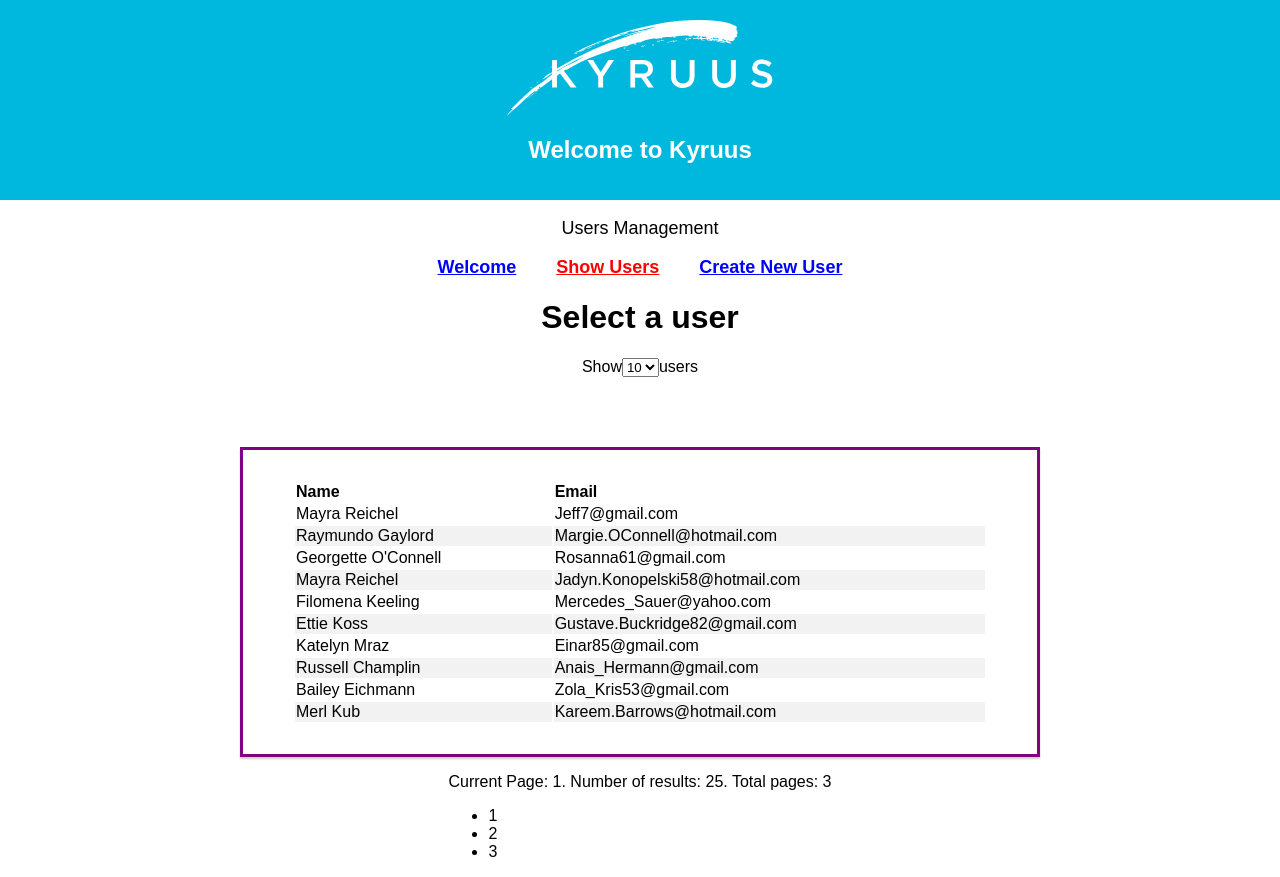
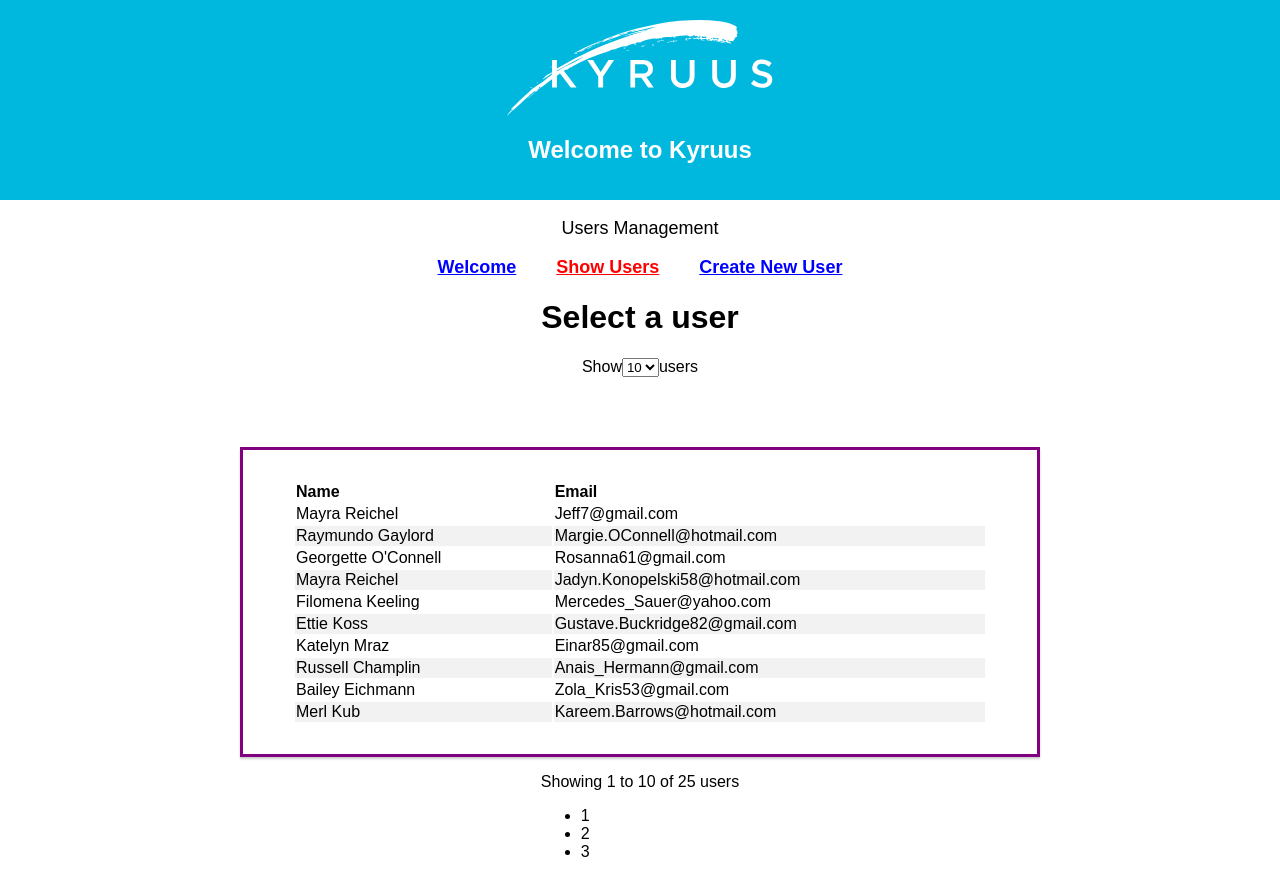
Before and after one commit to kylebustard/User-Management, a React (Create React App) app: page /users in a window 1280 px wide. Built offline with nearby package versions, Linux system fonts and the light colour scheme; data requests are answered from the project's data file.

Commit message:
Complete pagination

```diff
--- a/src/components/PaginatedResults.js
+++ b/src/components/PaginatedResults.js
@@ -1,19 +1,15 @@
 import React from "react";
 import UserRow from "./UserRow";
 
-const PaginatedResults = ({
-  currentPage,
-  results,
-  resultsPerPage,
-  clickHandler,
-}) => {
+const PaginatedResults = ({ results, clickHandler, startIdx, endIdx }) => {
   const slicedResults = (startIdx, endIdx, results) =>
-    results.slice(startIdx - 1, endIdx);
+    results.slice(startIdx, endIdx);
 
-  const getSlicedResults = slicedResults(1, resultsPerPage, results);
+  const getSlicedResults = slicedResults(startIdx, endIdx, results);
 
   const userRows = getSlicedResults.map((user) => (
     <UserRow
+      key={user.id}
       name={user.name}
       email={user.email}
       id={user.id}
--- a/src/components/PaginationDropDown.js
+++ b/src/components/PaginationDropDown.js
@@ -4,7 +4,7 @@ const PaginationDropDown = ({
   resultsPerPage,
   resultsType,
   pageOptions,
-  changeHandler,
+  changeResultsPerPage,
   numberOfResults,
 }) => (
   <label htmlFor="pagination">
@@ -12,8 +12,8 @@ const PaginationDropDown = ({
     <select
       id="resultsPerPage"
       value={resultsPerPage}
-      onChange={changeHandler}
-      onBlur={changeHandler}
+      onChange={changeResultsPerPage}
+      onBlur={changeResultsPerPage}
       disabled={!numberOfResults}
     >
       <option>{resultsPerPage}</option>
--- a/src/components/PaginationFooter.js
+++ b/src/components/PaginationFooter.js
@@ -2,23 +2,25 @@ import React from "react";
 
 const PaginationFooter = ({
   currentPage,
-  resultsPerPage,
+  totalPages,
+  changePage,
+  startIdx,
+  endIdx,
   numberOfResults,
-  changePage,
 }) => {
-  const totalPages = Math.ceil(numberOfResults / resultsPerPage);
-
-  const pageIndexBox = new Array(totalPages).fill(null).map((_, idx) => (
-    <li key={idx + 1} onClick={() => changePage(idx + 1)}>
-      {idx + 1}
-    </li>
-  ));
+  const pageIndexBox = new Array(totalPages).fill(null).map((_, idx) => {
+    const i = idx + 1;
+    return (
+      <li key={i} onClick={() => changePage(i)}>
+        {i}
+      </li>
+    );
+  });
 
   return (
     <div className="PaginationFooter">
       <p>
-        Current Page: {currentPage}. Number of results: {numberOfResults}. Total
-        pages: {totalPages}
+        Showing {startIdx + 1} to {endIdx} of {numberOfResults} users
       </p>
       <ul>{pageIndexBox}</ul>
     </div>
--- a/src/components/Table.js
+++ b/src/components/Table.js
@@ -14,13 +14,28 @@ class Table extends React.Component {
     };
   }
 
-  changeHandler = (event) =>
-    this.setState({ resultsPerPage: event.target.value });
+  changeResultsPerPage = (event) => {
+    this.setState({ resultsPerPage: event.target.value }, () =>
+      this.setState({
+        totalPages: Math.ceil(
+          this.props.results.length / this.state.resultsPerPage
+        ),
+      })
+    );
+  };
 
-  changePage = (pageNum) => this.setState({ currentPage: pageNum });
+  changePage = (pageNum) => {
+    this.setState({ currentPage: pageNum });
+  };
 
   render() {
     const { tableHeaders, results, clickHandler } = this.props;
+
+    const totalPages = Math.ceil(results.length / this.state.resultsPerPage);
+
+    const end = this.state.currentPage * this.state.resultsPerPage;
+    const startIdx = end - this.state.resultsPerPage;
+    const endIdx = end <= results.length ? end : results.length;
 
     const headerCells = tableHeaders.map((header, idx) => (
       <th key={idx}>{header}</th>
@@ -32,7 +47,7 @@ class Table extends React.Component {
           resultsPerPage={this.state.resultsPerPage}
           resultsType={"users"}
           pageOptions={pageOptions}
-          changeHandler={this.changeHandler}
+          changeResultsPerPage={this.changeResultsPerPage}
           numberOfResults={results.length}
         />
         <table>
@@ -40,17 +55,19 @@ class Table extends React.Component {
             <tr>{headerCells}</tr>
           </thead>
           <PaginatedResults
-            currentPage={this.state.currentPage}
             results={results}
-            resultsPerPage={this.state.resultsPerPage}
             clickHandler={clickHandler}
+            startIdx={startIdx}
+            endIdx={endIdx}
           />
         </table>
         <PaginationFooter
           currentPage={this.state.currentPage}
-          resultsPerPage={this.state.resultsPerPage}
+          totalPages={totalPages}
+          changePage={this.changePage}
+          startIdx={startIdx}
+          endIdx={endIdx}
           numberOfResults={results.length}
-          changePage={this.changePage}
         />
       </React.Fragment>
     );
```
